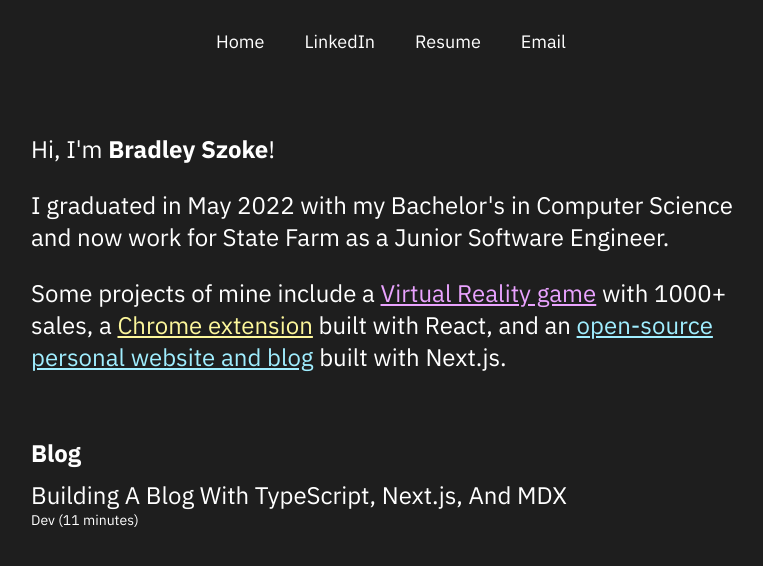
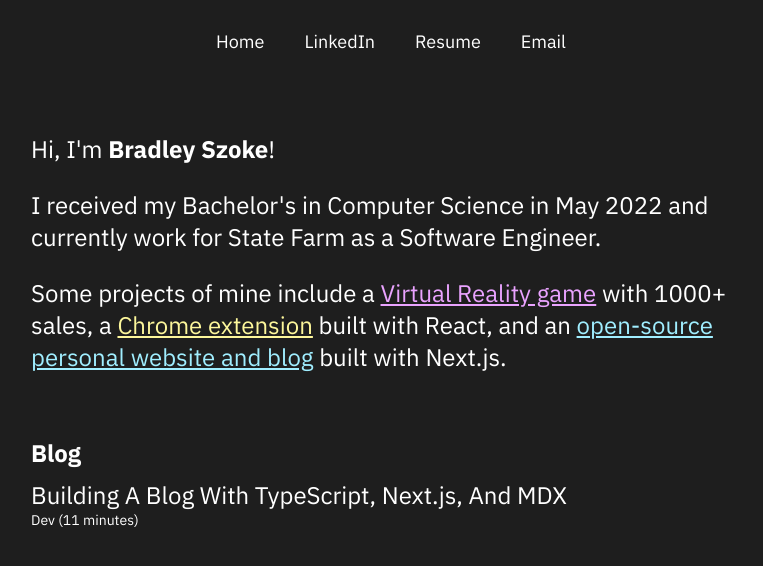
Before and after one commit to bradleyszoke/bradleyszoke.com, a Next.js app: page / in a window 1280 px wide. Shown: the top 566 px of the page, without its empty margins (249-1012 px from the left). Built offline with nearby package versions, Linux system fonts and the light colour scheme; no server answers; a small style sheet from the web is missing.

Commit message:
update title and resume

```diff
--- a/components/About/About.tsx
+++ b/components/About/About.tsx
@@ -7,7 +7,8 @@ const About = (): JSX.Element => {
         Hi, I&apos;m <strong>Bradley Szoke</strong>!
       </p>
       <p>
-        I graduated in May 2022 with my Bachelor&apos;s in Computer Science and now work for State Farm as a Junior Software Engineer.
+        I received my Bachelor&apos;s in Computer Science in May 2022 and
+        currently work for State Farm as a Software Engineer.
       </p>
       <p>
         Some projects of mine include a{' '}
```
Also changed, not shown: 2 other files (tests, documents, lock files or other folders).
